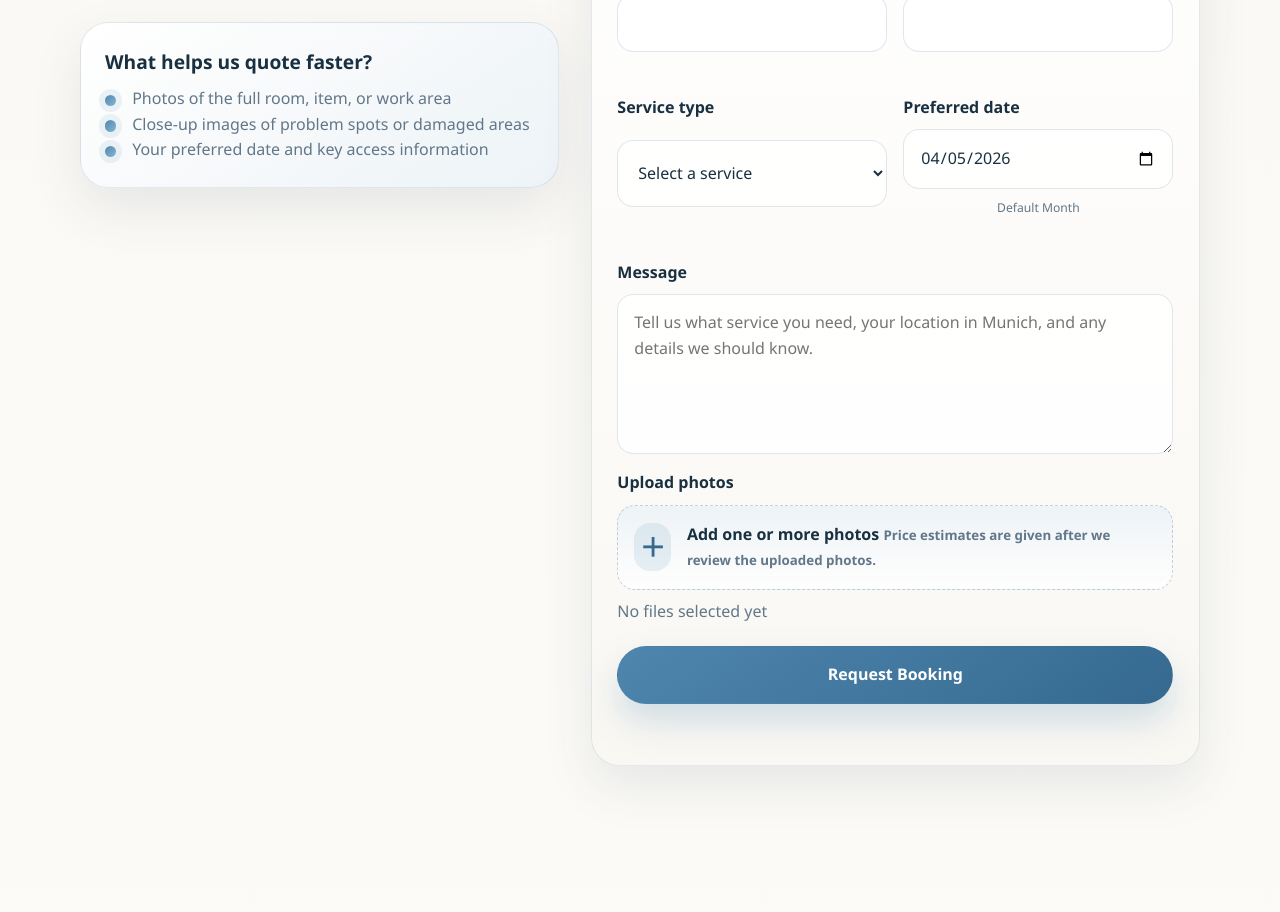
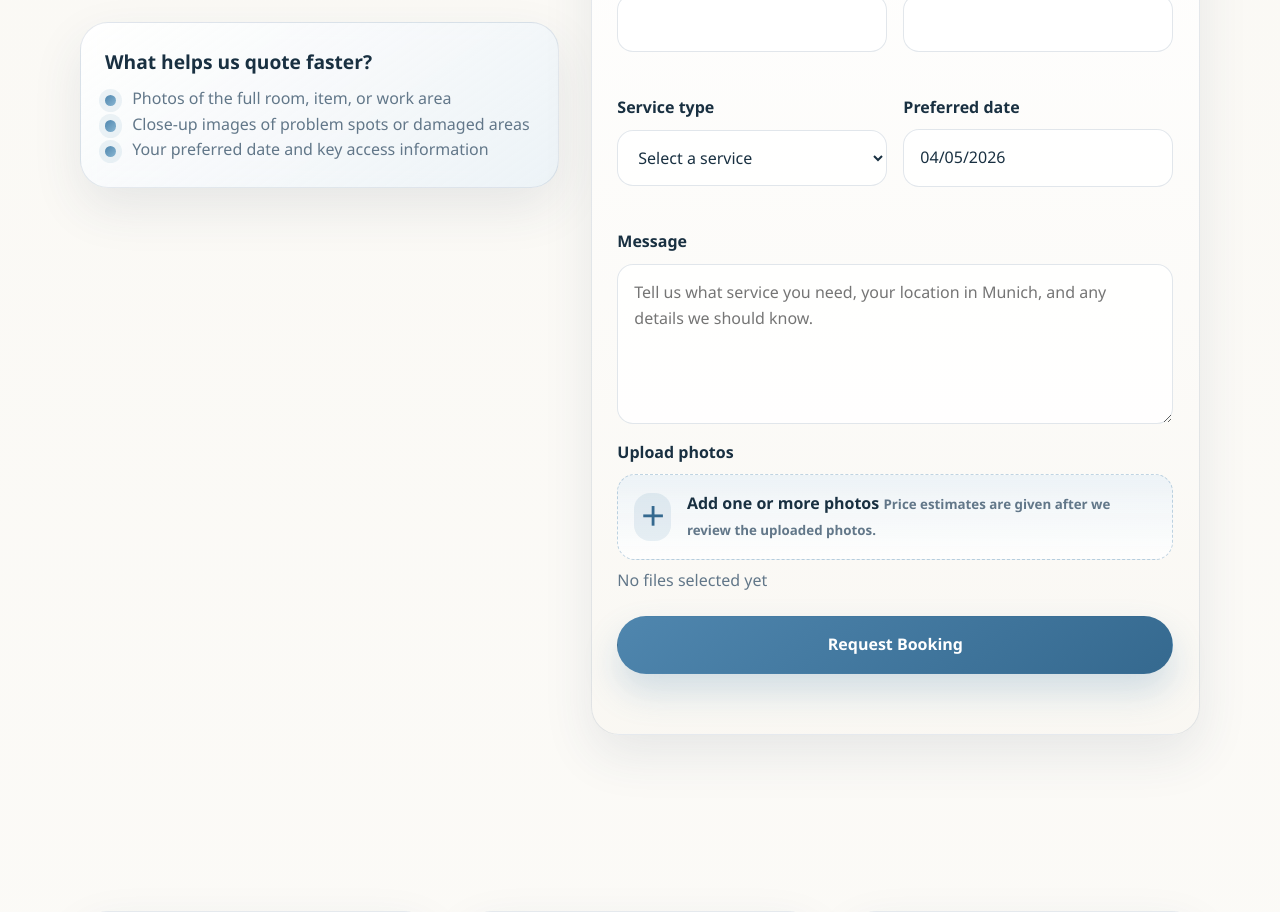
Before and after one commit to samuel4516/CleanX, a Next.js app: page / in a window 1280 px wide. Shown: the part 4760-5672 px from the top of the page. Built offline with nearby package versions, Linux system fonts and the light colour scheme.

Commit message:
feat: enhance CalendarDemo with popover date selection and localization support

```diff
--- a/app/components/calendar-demo.tsx
+++ b/app/components/calendar-demo.tsx
@@ -1,6 +1,6 @@
 "use client";
 
-import { useEffect, useState } from "react";
+import { useEffect, useMemo, useRef, useState } from "react";
 
 import { Calendar } from "@/components/ui/calendar";
 
@@ -20,6 +20,18 @@ const CalendarDemo = ({
   registerReset,
 }: CalendarDemoProps) => {
   const [date, setDate] = useState<Date | undefined>(initialDate ?? new Date());
+  const [isOpen, setIsOpen] = useState(false);
+  const popoverRef = useRef<HTMLDivElement | null>(null);
+
+  const locale = language === "de" ? "de-DE" : "en-US";
+  const formattedDate = useMemo(() => {
+    if (!date) return "";
+    return new Intl.DateTimeFormat(locale, {
+      day: "2-digit",
+      month: "2-digit",
+      year: "numeric",
+    }).format(date);
+  }, [date, locale]);
 
   useEffect(() => {
     onDateChange?.(date);
@@ -28,21 +40,64 @@ const CalendarDemo = ({
   useEffect(() => {
     registerReset?.(() => {
       setDate(new Date());
+      setIsOpen(false);
     });
   }, [registerReset]);
 
+  useEffect(() => {
+    const onPointerDown = (event: MouseEvent) => {
+      if (!popoverRef.current) return;
+      const target = event.target;
+      if (!(target instanceof Node)) return;
+      if (!popoverRef.current.contains(target)) {
+        setIsOpen(false);
+      }
+    };
+
+    const onEscape = (event: KeyboardEvent) => {
+      if (event.key === "Escape") {
+        setIsOpen(false);
+      }
+    };
+
+    document.addEventListener("mousedown", onPointerDown);
+    document.addEventListener("keydown", onEscape);
+
+    return () => {
+      document.removeEventListener("mousedown", onPointerDown);
+      document.removeEventListener("keydown", onEscape);
+    };
+  }, []);
+
+  const placeholder =
+    language === "de" ? "Wunschtermin auswählen" : "Select preferred date";
+
   return (
-    <div className="calendar-date-field">
-      <Calendar
-        mode="single"
-        defaultMonth={date}
-        selected={date}
-        onSelect={setDate}
-        className="rounded-lg border"
+    <div className="calendar-popover" ref={popoverRef}>
+      <input
+        type="text"
+        readOnly
+        className="calendar-input-control"
+        value={formattedDate}
+        placeholder={placeholder}
+        onClick={() => setIsOpen((current) => !current)}
+        aria-label={language === "de" ? "Wunschtermin" : "Preferred date"}
       />
-      <p className="calendar-date-caption" role="region">
-        {language === "de" ? "Standardmonat" : "Default Month"}
-      </p>
+
+      {isOpen ? (
+        <div className="calendar-popover-panel" role="dialog" aria-modal="false">
+          <Calendar
+            mode="single"
+            defaultMonth={date}
+            selected={date}
+            onSelect={(nextDate) => {
+              setDate(nextDate);
+              setIsOpen(false);
+            }}
+            language={language}
+          />
+        </div>
+      ) : null}
     </div>
   );
 };
--- a/app/globals.css
+++ b/app/globals.css
@@ -829,7 +829,11 @@ textarea {
   gap: 0.55rem;
 }
 
-.calendar-native-input {
+.calendar-popover {
+  position: relative;
+}
+
+.calendar-input-control {
   width: 100%;
   padding: 0.95rem 1rem;
   border-radius: 16px;
@@ -837,13 +841,137 @@ textarea {
   background: rgba(255, 255, 255, 0.86);
   color: var(--text);
   transition: border-color 180ms ease, box-shadow 180ms ease, background 180ms ease;
+  cursor: pointer;
 }
 
-.calendar-native-input:focus {
+.calendar-input-control:focus {
   outline: none;
   border-color: rgba(79, 134, 174, 0.55);
   box-shadow: 0 0 0 4px rgba(79, 134, 174, 0.12);
   background: #fff;
+}
+
+.calendar-input-control::placeholder {
+  color: var(--muted);
+}
+
+.calendar-popover-panel {
+  position: absolute;
+  top: calc(100% + 0.5rem);
+  left: 0;
+  z-index: 40;
+  width: min(100%, 360px);
+  filter: drop-shadow(0 16px 22px rgba(36, 54, 72, 0.16));
+}
+
+.calendar-widget {
+  padding: 0.9rem;
+  border-radius: 16px;
+  border: 1px solid rgba(113, 134, 158, 0.2);
+  background: rgba(255, 255, 255, 0.86);
+}
+
+.calendar-toolbar {
+  display: flex;
+  align-items: center;
+  justify-content: space-between;
+  margin-bottom: 0.65rem;
+}
+
+.calendar-title {
+  margin: 0;
+  font-size: 0.96rem;
+  font-weight: 700;
+}
+
+.calendar-nav-btn {
+  width: 34px;
+  height: 34px;
+  border: 1px solid rgba(113, 134, 158, 0.22);
+  border-radius: 10px;
+  background: rgba(255, 255, 255, 0.95);
+  color: var(--text);
+  display: grid;
+  place-items: center;
+  cursor: pointer;
+  transition: border-color 180ms ease, background 180ms ease, transform 180ms ease;
+}
+
+.calendar-nav-btn:hover {
+  border-color: rgba(79, 134, 174, 0.45);
+  background: #fff;
+  transform: translateY(-1px);
+}
+
+.calendar-nav-btn:focus-visible {
+  outline: none;
+  border-color: rgba(79, 134, 174, 0.55);
+  box-shadow: 0 0 0 4px rgba(79, 134, 174, 0.12);
+}
+
+.calendar-weekdays {
+  display: grid;
+  grid-template-columns: repeat(7, minmax(0, 1fr));
+  gap: 0.35rem;
+  margin-bottom: 0.35rem;
+}
+
+.calendar-weekdays span {
+  text-align: center;
+  font-size: 0.72rem;
+  font-weight: 700;
+  color: var(--muted);
+  text-transform: uppercase;
+  letter-spacing: 0.02em;
+}
+
+.calendar-grid {
+  display: grid;
+  grid-template-columns: repeat(7, minmax(0, 1fr));
+  gap: 0.35rem;
+}
+
+.calendar-day {
+  border: 1px solid rgba(113, 134, 158, 0.18);
+  border-radius: 10px;
+  background: #fff;
+  color: var(--text);
+  min-height: 36px;
+  font-size: 0.86rem;
+  cursor: pointer;
+  transition: border-color 180ms ease, background 180ms ease, transform 180ms ease, color 180ms ease;
+}
+
+.calendar-day:hover:not(:disabled) {
+  border-color: rgba(79, 134, 174, 0.45);
+  transform: translateY(-1px);
+}
+
+.calendar-day:focus-visible {
+  outline: none;
+  border-color: rgba(79, 134, 174, 0.55);
+  box-shadow: 0 0 0 3px rgba(79, 134, 174, 0.12);
+}
+
+.calendar-day.is-outside {
+  color: rgba(34, 51, 67, 0.42);
+  background: rgba(245, 247, 249, 0.8);
+}
+
+.calendar-day.is-today {
+  border-color: rgba(79, 134, 174, 0.42);
+}
+
+.calendar-day.is-selected {
+  color: #fff;
+  border-color: rgba(47, 92, 127, 0.92);
+  background: linear-gradient(145deg, rgba(79, 134, 174, 0.94), rgba(47, 92, 127, 0.96));
+}
+
+.calendar-day:disabled {
+  cursor: not-allowed;
+  opacity: 0.55;
+  transform: none;
 }
 
 .calendar-date-caption {
@@ -851,6 +979,12 @@ textarea {
   font-size: 0.76rem;
   color: var(--muted);
   text-align: center;
+}
+
+@media (max-width: 767px) {
+  .calendar-popover-panel {
+    width: 100%;
+  }
 }
 
 .field-error {
--- a/app/page.tsx
+++ b/app/page.tsx
@@ -722,11 +722,14 @@ export default function Home() {
     let resetPreferredDateCalendar: (() => void) | null = null;
 
     if (preferredDateInput && preferredDateCalendarHost) {
+      const initialCalendarDate =
+        parseDateValue(preferredDateInput.value) ?? new Date();
+      preferredDateInput.value = formatDateValue(initialCalendarDate);
       preferredDateCalendarRoot = createRoot(preferredDateCalendarHost);
       preferredDateCalendarRoot.render(
         <CalendarDemo
           language={language}
-          initialDate={parseDateValue(preferredDateInput.value) ?? new Date()}
+          initialDate={initialCalendarDate}
           onDateChange={(selectedDate) => {
             preferredDateInput.value = selectedDate ? formatDateValue(selectedDate) : "";
             preferredDateInput.dispatchEvent(new Event("input", { bubbles: true }));
--- a/components/ui/calendar.tsx
+++ b/components/ui/calendar.tsx
@@ -1,4 +1,6 @@
 "use client";
+
+import { useEffect, useState } from "react";
 
 type CalendarProps = {
   mode?: "single";
@@ -6,20 +8,81 @@ type CalendarProps = {
   selected?: Date;
   onSelect?: (date: Date | undefined) => void;
   className?: string;
+  language?: "en" | "de";
 };
 
-function formatDateForInput(date: Date): string {
-  const year = date.getFullYear();
-  const month = String(date.getMonth() + 1).padStart(2, "0");
-  const day = String(date.getDate()).padStart(2, "0");
-  return `${year}-${month}-${day}`;
+const MONTH_LABELS = {
+  en: [
+    "January",
+    "February",
+    "March",
+    "April",
+    "May",
+    "June",
+    "July",
+    "August",
+    "September",
+    "October",
+    "November",
+    "December",
+  ],
+  de: [
+    "Januar",
+    "Februar",
+    "Marz",
+    "April",
+    "Mai",
+    "Juni",
+    "Juli",
+    "August",
+    "September",
+    "Oktober",
+    "November",
+    "Dezember",
+  ],
+} as const;
+
+const WEEKDAY_LABELS = {
+  en: ["Mon", "Tue", "Wed", "Thu", "Fri", "Sat", "Sun"],
+  de: ["Mo", "Di", "Mi", "Do", "Fr", "Sa", "So"],
+} as const;
+
+function startOfDay(date: Date): Date {
+  return new Date(date.getFullYear(), date.getMonth(), date.getDate());
 }
 
-function parseDateFromInput(value: string): Date | undefined {
-  if (!value) return undefined;
-  const [year, month, day] = value.split("-").map(Number);
-  if (!year || !month || !day) return undefined;
-  return new Date(year, month - 1, day);
+function startOfMonth(date: Date): Date {
+  return new Date(date.getFullYear(), date.getMonth(), 1);
+}
+
+function addMonths(date: Date, amount: number): Date {
+  return new Date(date.getFullYear(), date.getMonth() + amount, 1);
+}
+
+function isSameDay(a: Date, b: Date): boolean {
+  return (
+    a.getFullYear() === b.getFullYear() &&
+    a.getMonth() === b.getMonth() &&
+    a.getDate() === b.getDate()
+  );
+}
+
+function buildCalendarDays(viewMonth: Date): Date[] {
+  const firstDay = startOfMonth(viewMonth);
+  const offset = (firstDay.getDay() + 6) % 7;
+  const gridStart = new Date(
+    firstDay.getFullYear(),
+    firstDay.getMonth(),
+    firstDay.getDate() - offset
+  );
+
+  return Array.from({ length: 42 }, (_, index) => {
+    return new Date(
+      gridStart.getFullYear(),
+      gridStart.getMonth(),
+      gridStart.getDate() + index
+    );
+  });
 }
 
 export function Calendar({
@@ -28,22 +91,91 @@ export function Calendar({
   selected,
   onSelect,
   className,
+  language = "en",
 }: CalendarProps) {
-  if (mode !== "single") {
+  const isSingleMode = mode === "single";
+  const today = startOfDay(new Date());
+  const initialMonth = startOfMonth(selected ?? defaultMonth ?? today);
+  const [viewMonth, setViewMonth] = useState<Date>(initialMonth);
+
+  useEffect(() => {
+    if (!selected && !defaultMonth) return;
+    setViewMonth(startOfMonth(selected ?? defaultMonth ?? new Date()));
+  }, [defaultMonth, selected]);
+
+  if (!isSingleMode) {
     return null;
   }
 
-  const displayDate = selected ?? defaultMonth;
-  const minDate = formatDateForInput(new Date());
+  const monthLabels = MONTH_LABELS[language] ?? MONTH_LABELS.en;
+  const weekdayLabels = WEEKDAY_LABELS[language] ?? WEEKDAY_LABELS.en;
+  const selectedDay = selected ? startOfDay(selected) : undefined;
+  const days = buildCalendarDays(viewMonth);
+  const monthTitle = `${monthLabels[viewMonth.getMonth()]} ${viewMonth.getFullYear()}`;
+  const previousLabel = language === "de" ? "Vorheriger Monat" : "Previous month";
+  const nextLabel = language === "de" ? "Nachster Monat" : "Next month";
 
   return (
-    <input
-      type="date"
-      min={minDate}
-      value={displayDate ? formatDateForInput(displayDate) : ""}
-      onChange={(event) => onSelect?.(parseDateFromInput(event.currentTarget.value))}
-      className={["calendar-native-input", className].filter(Boolean).join(" ")}
-      aria-label="Preferred date"
-    />
+    <div className={["calendar-widget", className].filter(Boolean).join(" ")}>
+      <div className="calendar-toolbar">
+        <button
+          type="button"
+          className="calendar-nav-btn"
+          onClick={() => setViewMonth((current) => addMonths(current, -1))}
+          aria-label={previousLabel}
+        >
+          <span aria-hidden="true">‹</span>
+        </button>
+        <p className="calendar-title">{monthTitle}</p>
+        <button
+          type="button"
+          className="calendar-nav-btn"
+          onClick={() => setViewMonth((current) => addMonths(current, 1))}
+          aria-label={nextLabel}
+        >
+          <span aria-hidden="true">›</span>
+        </button>
+      </div>
+
+      <div className="calendar-weekdays" aria-hidden="true">
+        {weekdayLabels.map((label) => (
+          <span key={label}>{label}</span>
+        ))}
+      </div>
+
+      <div className="calendar-grid">
+        {days.map((day) => {
+          const dayStart = startOfDay(day);
+          const isCurrentMonth = dayStart.getMonth() === viewMonth.getMonth();
+          const isDisabled = dayStart < today;
+          const isToday = isSameDay(dayStart, today);
+          const isSelected = selectedDay ? isSameDay(dayStart, selectedDay) : false;
+          const ariaLabel = `${dayStart.getDate()} ${
+            monthLabels[dayStart.getMonth()]
+          } ${dayStart.getFullYear()}`;
+
+          return (
+            <button
+              key={dayStart.toISOString()}
+              type="button"
+              className={[
+                "calendar-day",
+                isCurrentMonth ? "" : "is-outside",
+                isToday ? "is-today" : "",
+                isSelected ? "is-selected" : "",
+              ]
+                .filter(Boolean)
+                .join(" ")}
+              onClick={() => onSelect?.(dayStart)}
+              disabled={isDisabled}
+              aria-label={ariaLabel}
+              aria-pressed={isSelected}
+            >
+              {dayStart.getDate()}
+            </button>
+          );
+        })}
+      </div>
+    </div>
   );
 }
```
